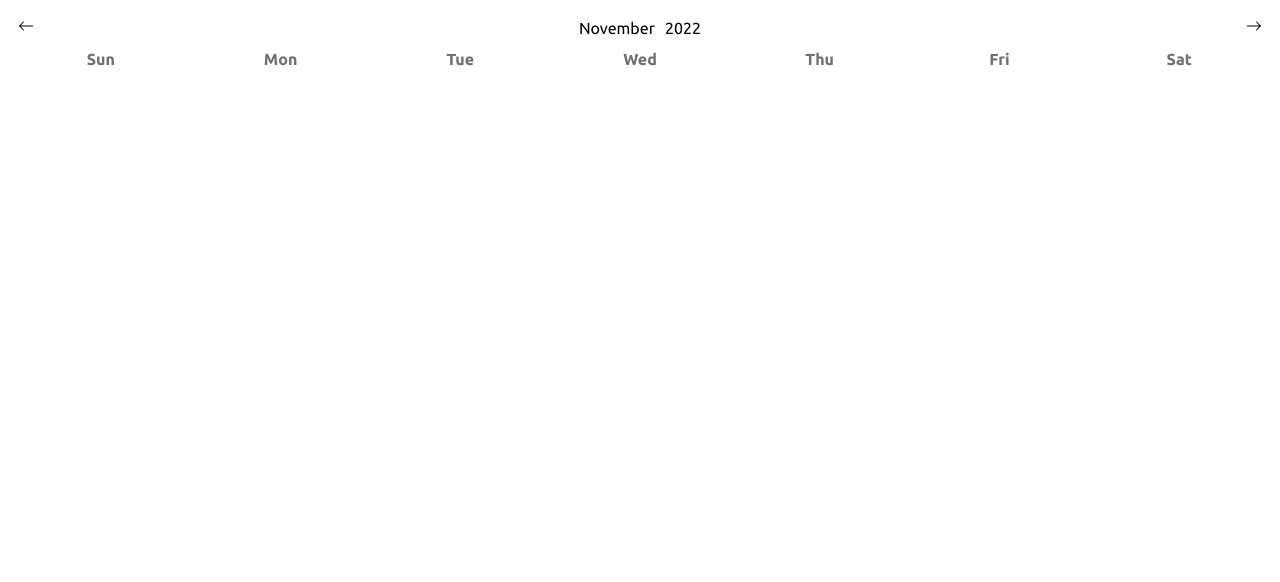
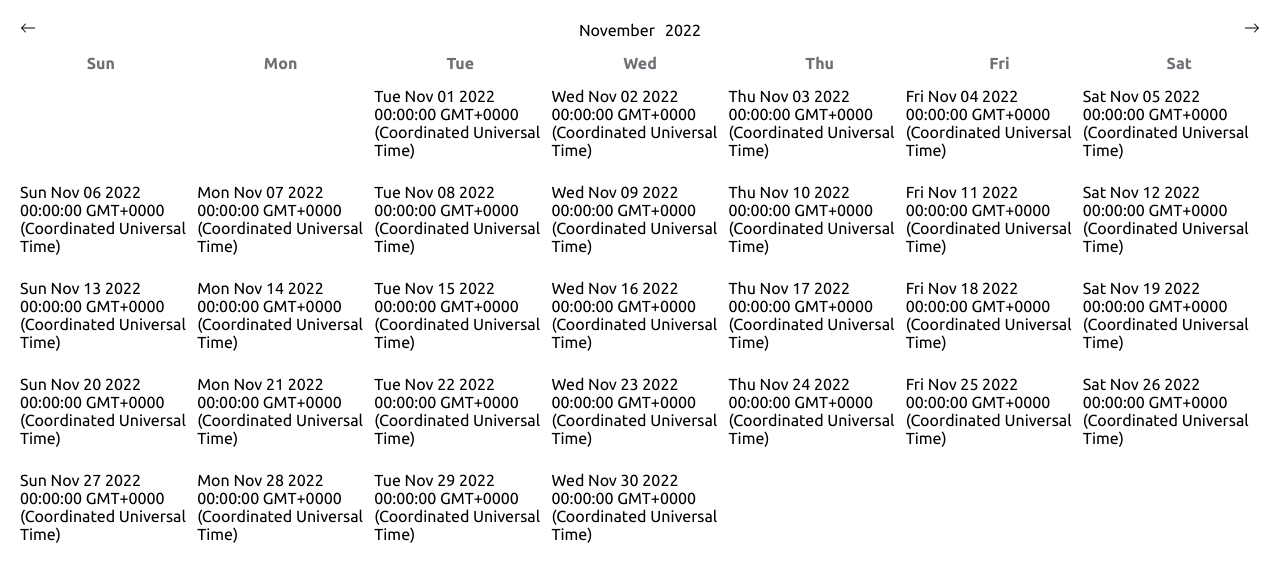
Before and after one commit to ramesh-exe/vue3-datepicker, a Vue app: page / in a window 1280 px wide. Shown: the top 582 px of the page. Built offline with nearby package versions, Linux system fonts and the light colour scheme.

Commit message:
weeks render and weekname refactor

```diff
--- a/src/components/DatePicker.vue
+++ b/src/components/DatePicker.vue
@@ -6,9 +6,7 @@
       @previousMonth="previousMonth"
       @nextMonth="nextMonth"
     />
-    <div class="weekday-wrapper">
-      <WeekDay v-for="weekDay in weekdayName" :key="weekDay" :title="weekDay" />
-    </div>
+    <Month :month="selectedMonth" :year="selectedYear" />
   </div>
 </template>
 <script>
@@ -18,9 +16,8 @@ export default {
 </script>
 <script setup>
 import { ref } from "vue";
-import { weekdayName } from "../datepicker";
-import WeekDay from "./weekDay/WeekDay.vue";
 import Navigation from "./Navigation.vue";
+import Month from "./month/Month.vue";
 
 const props = defineProps({
   month: {
@@ -57,10 +54,3 @@ const nextMonth = () => {
   }
 };
 </script>
-<style scoped>
-.weekday-wrapper {
-  display: grid;
-  grid-template-columns: repeat(7, 1fr);
-  padding: 3px;
-}
-</style>
--- a/src/components/Navigation.vue
+++ b/src/components/Navigation.vue
@@ -74,7 +74,7 @@ defineProps({
   background-color: transparent;
   border: unset;
   cursor: pointer;
-  padding: 10px;
+  padding: 12px;
 }
 .month-year-wrapper {
   display: flex;
--- /dev/null
+++ b/src/components/month/Month.vue
@@ -0,0 +1,52 @@
+<template>
+  <div>
+    <div class="weekday-wrapper">
+      <WeekDay v-for="weekDay in weekdayName" :key="weekDay" :title="weekDay" />
+    </div>
+    <div v-for="week in weeks" :key="week" class="weeks-wrapper">
+      <div v-for="day in week" :key="day" class="day-wrapper">
+        {{ day }}
+      </div>
+    </div>
+  </div>
+</template>
+<script>
+export default {
+  name: "BaseMonth",
+};
+</script>
+<script setup>
+import { computed } from "vue";
+import { weekdayName, getWeeksForMonth } from "../../datepicker";
+import WeekDay from "../weekDay/WeekDay.vue";
+
+const props = defineProps({
+  month: {
+    type: Number,
+    default: 0,
+  },
+  year: {
+    type: Number,
+    default: 0,
+  },
+});
+
+const weeks = computed(() => getWeeksForMonth(props.month, props.year, 0));
+</script>
+<style scoped>
+.weekday-wrapper {
+  display: grid;
+  grid-template-columns: repeat(7, 1fr);
+  padding: 3px;
+}
+.weeks-wrapper {
+  display: grid;
+  grid-template-columns: repeat(7, 1fr);
+  padding: 12px;
+}
+.day-wrapper {
+  display: flex;
+  align-items: center;
+  justify-content: center;
+}
+</style>
--- a/src/datepicker.js
+++ b/src/datepicker.js
@@ -21,3 +21,35 @@ export const weekdayName = [
     'friday',
     'saturday'
   ]
+
+const WEEKDAYS = [...Array(7).keys()]
+const getOrderedWeekdays = (weekStartsOn) => {
+    const weekDays = [...WEEKDAYS]
+    const restOfDays = weekDays.splice(weekStartsOn)
+    return [...restOfDays, ...weekDays]
+}
+
+const WEEK_LENGTH = 7
+export const getWeeksForMonth = (month, year, weekStartsOn = 0) => {
+    const firstOfMonth = new Date(year, month, 1)
+    const firstDayOfWeek = firstOfMonth.getDay()
+    const weeks = [[]]
+    let currentWeek = weeks[0]
+    let currentDate = firstOfMonth
+    const orderedWeekday = getOrderedWeekdays(weekStartsOn)
+    for (let i = 0; i < orderedWeekday.indexOf(firstDayOfWeek); i++) {
+        currentWeek.push(null)
+    }
+    while (currentDate.getMonth() === month) {
+        if (currentWeek.length === WEEK_LENGTH) {
+            currentWeek = []
+            weeks.push(currentWeek)
+        }
+        currentWeek.push(currentDate)
+        currentDate = new Date(year, month, currentDate.getDate() + 1)
+    }
+    while (currentWeek.length < 7) {
+        currentWeek.push(null)
+    }
+    return weeks
+}
```
